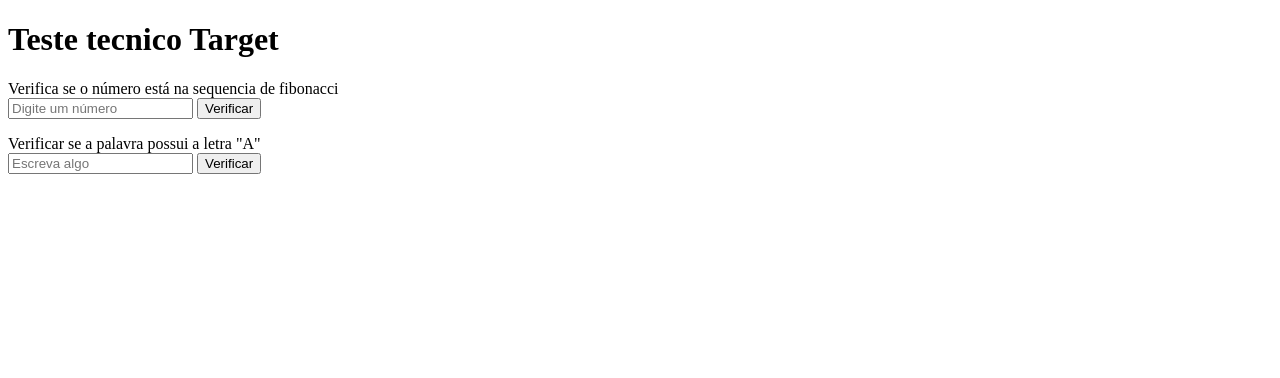
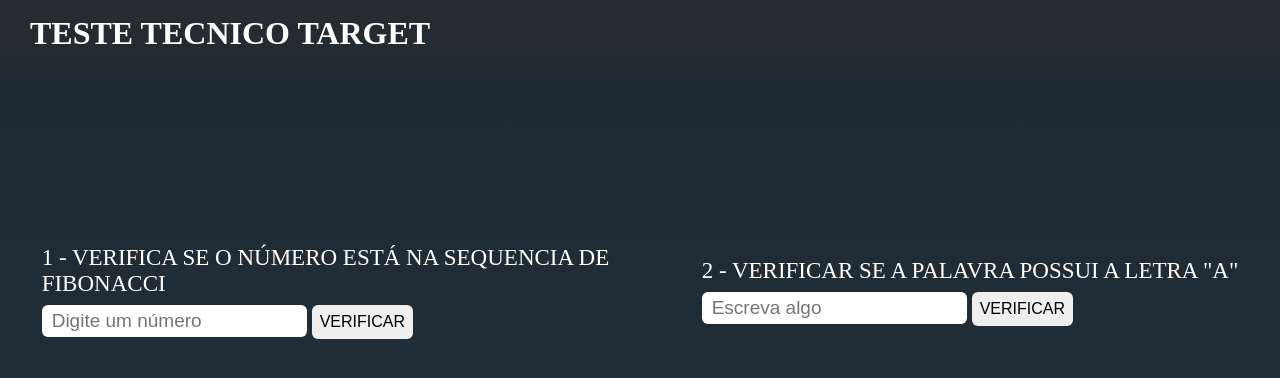
Before and after one commit to EduhGarcia/teste-tecnico-target, a plain HTML site: page index.html in a window 1280 px wide. Drawn offline with Linux system fonts and the light colour scheme.

Commit message:
Adicionado a estilização

```diff
--- a/index.html
+++ b/index.html
@@ -5,14 +5,19 @@
     <meta charset="UTF-8">
     <meta name="viewport" content="width=device-width, initial-scale=1.0">
     <title>Document</title>
+
+    <link rel="stylesheet" href="./src/css/global.css">
+    <link rel="stylesheet" href="./src/css/style.css">
 </head>
 
 <body>
+    <header>
+        <h1>Teste tecnico Target</h1>
+    </header>
+
     <main>
-        <h1>Teste tecnico Target</h1>
-
         <section class="question-1">
-            <label for="verify-fibonacci">Verifica se o número está na sequencia de fibonacci</label>
+            <label for="verify-fibonacci">1 - Verifica se o número está na sequencia de fibonacci</label>
 
 
             <div class="container-fibonacci">
@@ -24,7 +29,7 @@
         </section>
 
         <section class="question-2">
-            <label for="verify-string">Verificar se a palavra possui a letra "A"</label>
+            <label for="verify-string">2 - Verificar se a palavra possui a letra "A"</label>
 
             <div class="container-string">
                 <input name="verify-string" class="string-user" type="text" placeholder="Escreva algo">
--- /dev/null
+++ b/src/css/global.css
@@ -0,0 +1,5 @@
+* {
+    margin: 0;
+    padding: 0;
+    box-sizing: border-box;
+}
--- a/src/css/style.css
+++ b/src/css/style.css
@@ -0,0 +1,50 @@
+body {
+    background: linear-gradient(180deg, rgba(38,44,48,1) 2%, rgba(29,42,51,1) 12%, rgba(39,51,60,1) 92%) no-repeat;
+    background-size: cover;
+    height: 100vh;
+    color: white;
+}
+
+main {
+    display: flex;
+    height: 60%;
+    justify-content: center;
+    align-items: center;
+    gap: 60px
+}
+
+section {
+    font-size: 20px;
+    text-transform: uppercase;
+    max-width: 600px;
+}
+
+section label {
+    font-size: 23px;
+}
+
+section input {
+    font-size: 19px;
+    padding: 5px 10px;
+    border-radius: 6px;
+    margin: 8px 0;
+    border: none;
+}
+
+section button {
+    font-size: 16px;
+    padding: 8px;
+    text-transform: uppercase;
+    border-radius: 6px;
+    border: none;
+}
+
+section p {
+    color: green;
+    margin-top: 25px;
+}
+
+header {
+    text-transform: uppercase;
+    padding: 15px 30px;
+}
```
